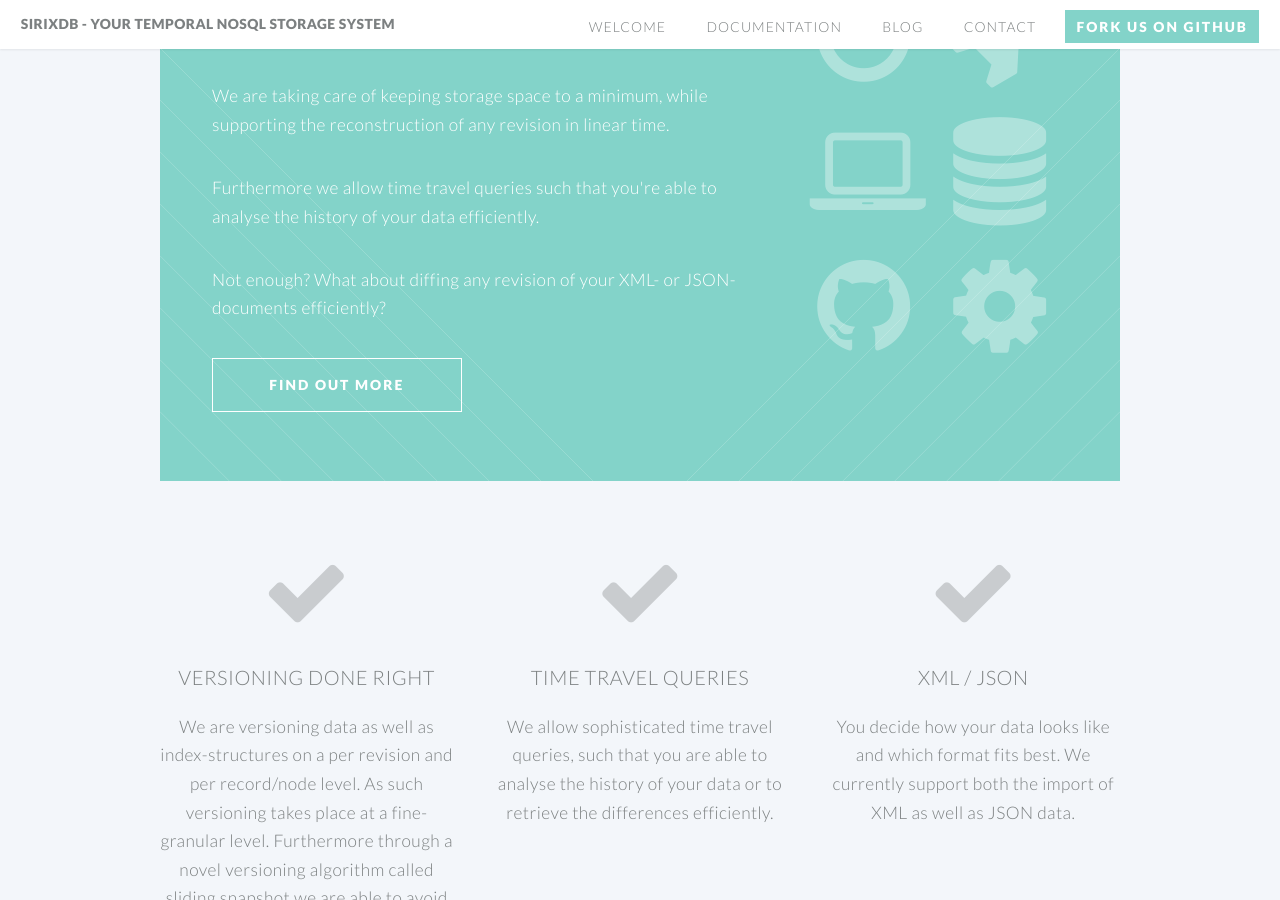
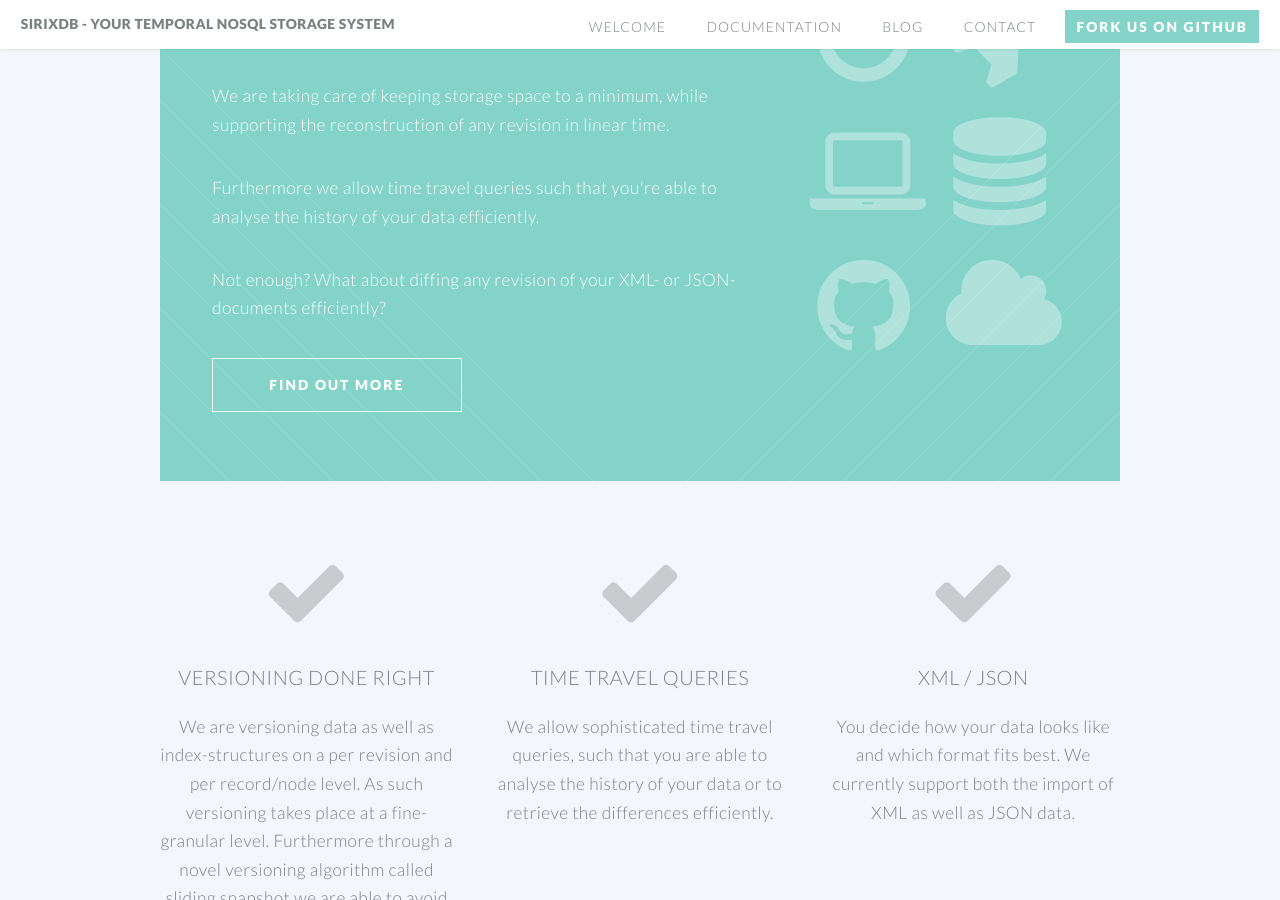
Before and after one commit to sirixdb/sirixdb.github.io, a Jekyll site: the page built from index.html, in a window 1280 px wide and 900 px high, scrolled down 1161 px. Built offline with Jekyll 4.4.1, drawn with Linux system fonts in a browser that asks for light colours.

Commit message:
Update index.html

```diff
--- a/index.html
+++ b/index.html
@@ -42,7 +42,7 @@
 									<li><span class="icon fa-laptop"><span class="label">Feature 3</span></span></li>
 									<li><span class="icon fa-database"><span class="label">Feature 4</span></span></li>
 									<li><span class="icon fa-github"><span class="label">Feature 5</span></span></li>
-									<li><span class="icon fa-cog"><span class="label">Feature 6</span></span></li>
+									<li><span class="icon fa-cloud"><span class="label">Feature 6</span></span></li>
 								</ul>
 
 							</div>
```
